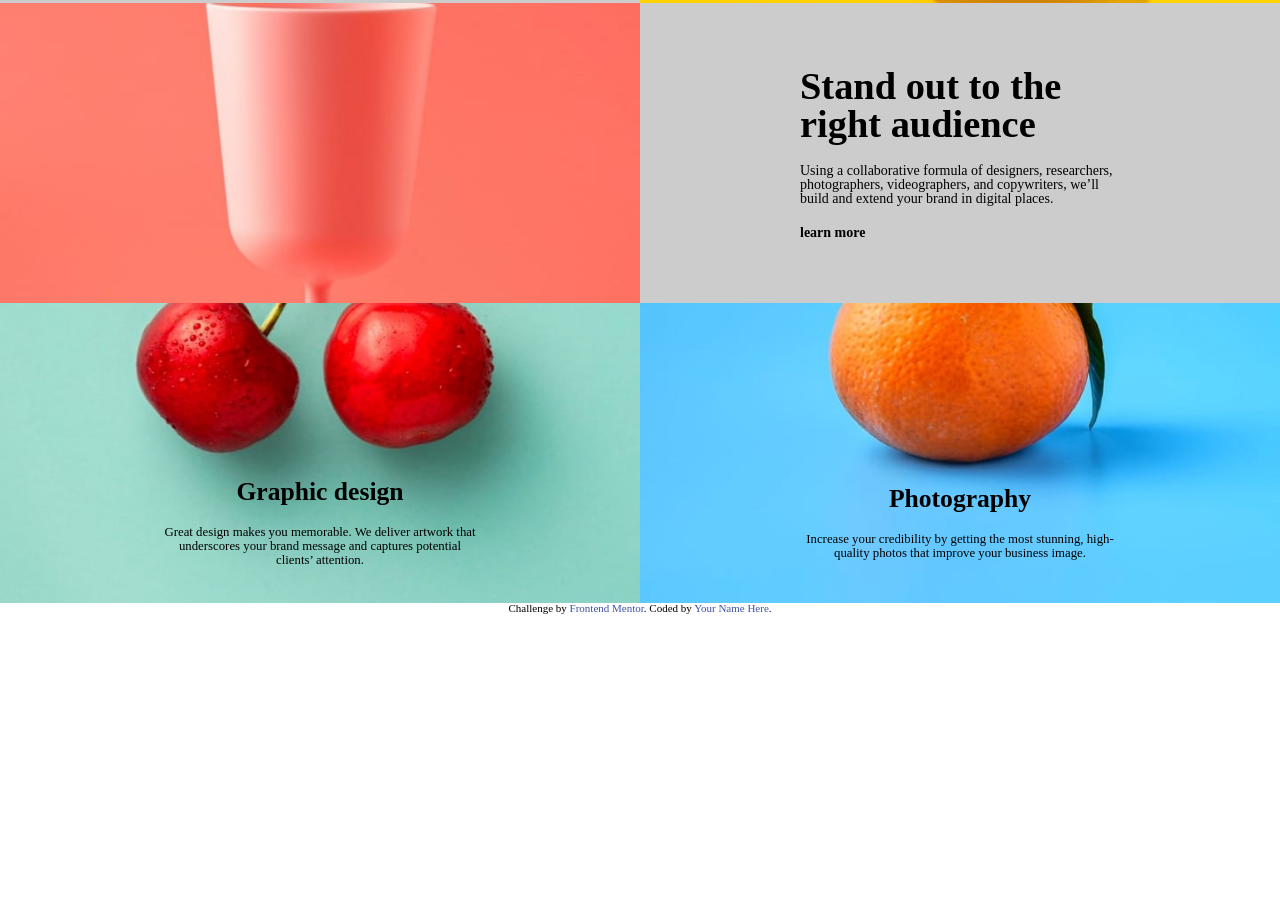
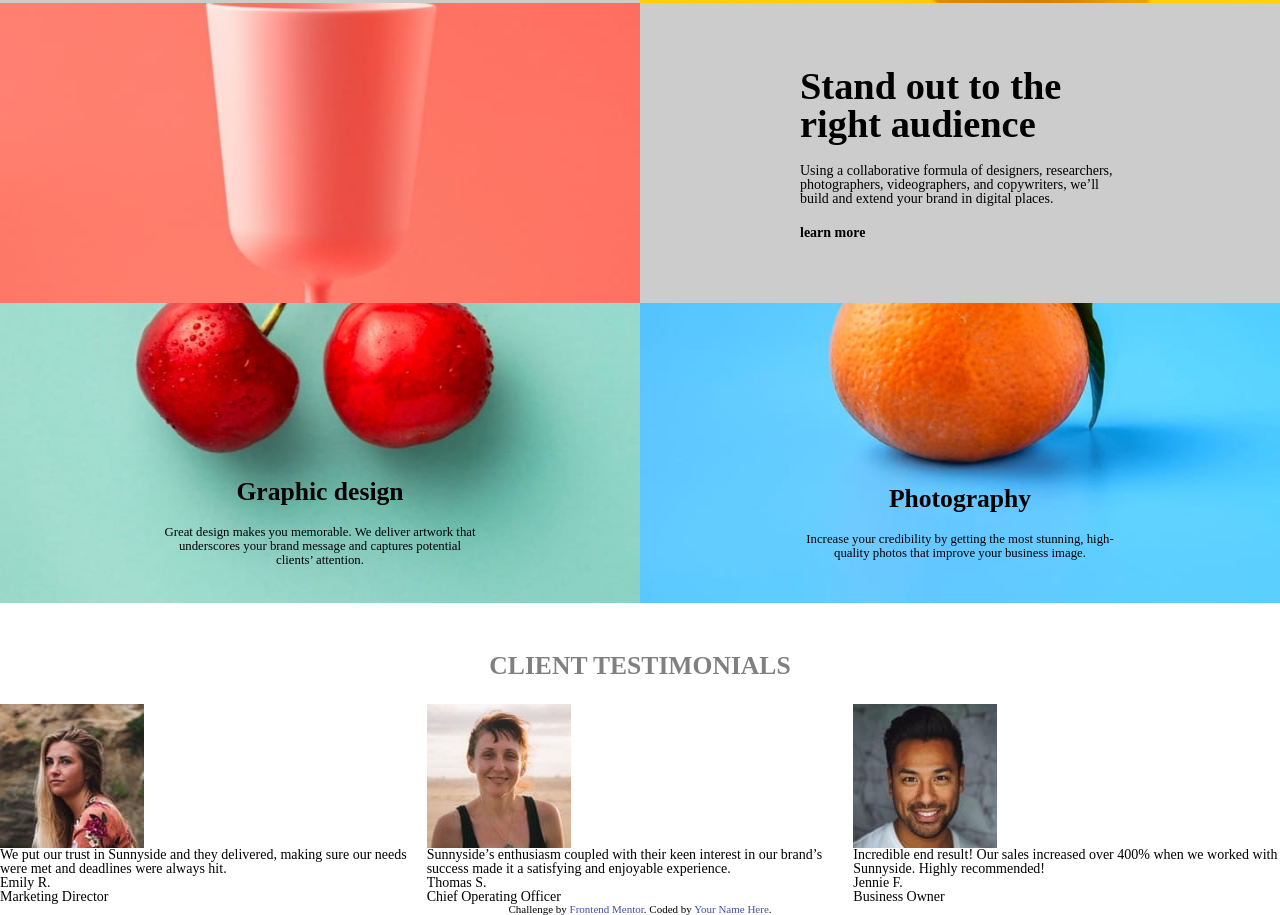
Before and after one commit to AgneR81/sunnyside-agency-landing-page-main, a plain HTML site: page index.html in a window 1280 px wide. Shown: the part 881-1796 px from the top of the page. Before the commit the page ends 1495 px from the top, so only its background shows below. Drawn offline with Linux system fonts and the light colour scheme.

Commit message:
.initTestimonials

```diff
--- a/index.html
+++ b/index.html
@@ -127,6 +127,33 @@
   </div>
 </main>
 
+<section>
+  <div class="testimonials">
+    <div class="testimonials__wrapper">
+      Client Testimonials
+    </div>
+    <div class="clients">
+      <div class="client1">
+        <img src="./images/image-emily.jpg" alt="clientpic">
+        <p>We put our trust in Sunnyside and they delivered, making sure our needs were met and deadlines were always hit.</p>
+        <h4>Emily R.</h4>
+        <span>Marketing Director</span>
+      </div>
+      <div class="client2">
+        <img src="./images/image-jennie.jpg" alt="clientpic">
+        <p>Sunnyside’s enthusiasm coupled with their keen interest in our brand’s success made it a satisfying and enjoyable experience.</p>
+        <h4>Thomas S.</h4>
+        <span>Chief Operating Officer</span>
+      </div>
+      <div class="client3">
+        <img src="./images/image-thomas.jpg" alt="clientpic">
+        <p>Incredible end result! Our sales increased over 400% when we worked with Sunnyside. Highly recommended!</p>
+        <h4>Jennie F.</h4>
+        <span>Business Owner</span>
+      </div>
+    </div>
+  </div>
+</section>
 
   <div class="attribution">
     Challenge by <a href="https://www.frontendmentor.io?ref=challenge" target="_blank">Frontend Mentor</a>.
--- a/sass/_main.scss
+++ b/sass/_main.scss
@@ -203,3 +203,28 @@ main{
         }
 
 }
+
+section {
+    width: 100%;
+
+    .testimonials {
+        margin: auto;
+        .testimonials__wrapper {
+            text-align: center;
+            justify-content: center;
+            color: grey;
+            margin-top: 50px;
+            margin-bottom: 25px;
+
+
+
+            text-transform: uppercase;
+            font-weight: bold;
+            font-size: 2vw;
+        }
+        .clients {
+            display: grid;
+            grid-template-columns:1fr 1fr 1fr;
+        }
+    }
+}
```
Also changed, not shown: css/app.css.
